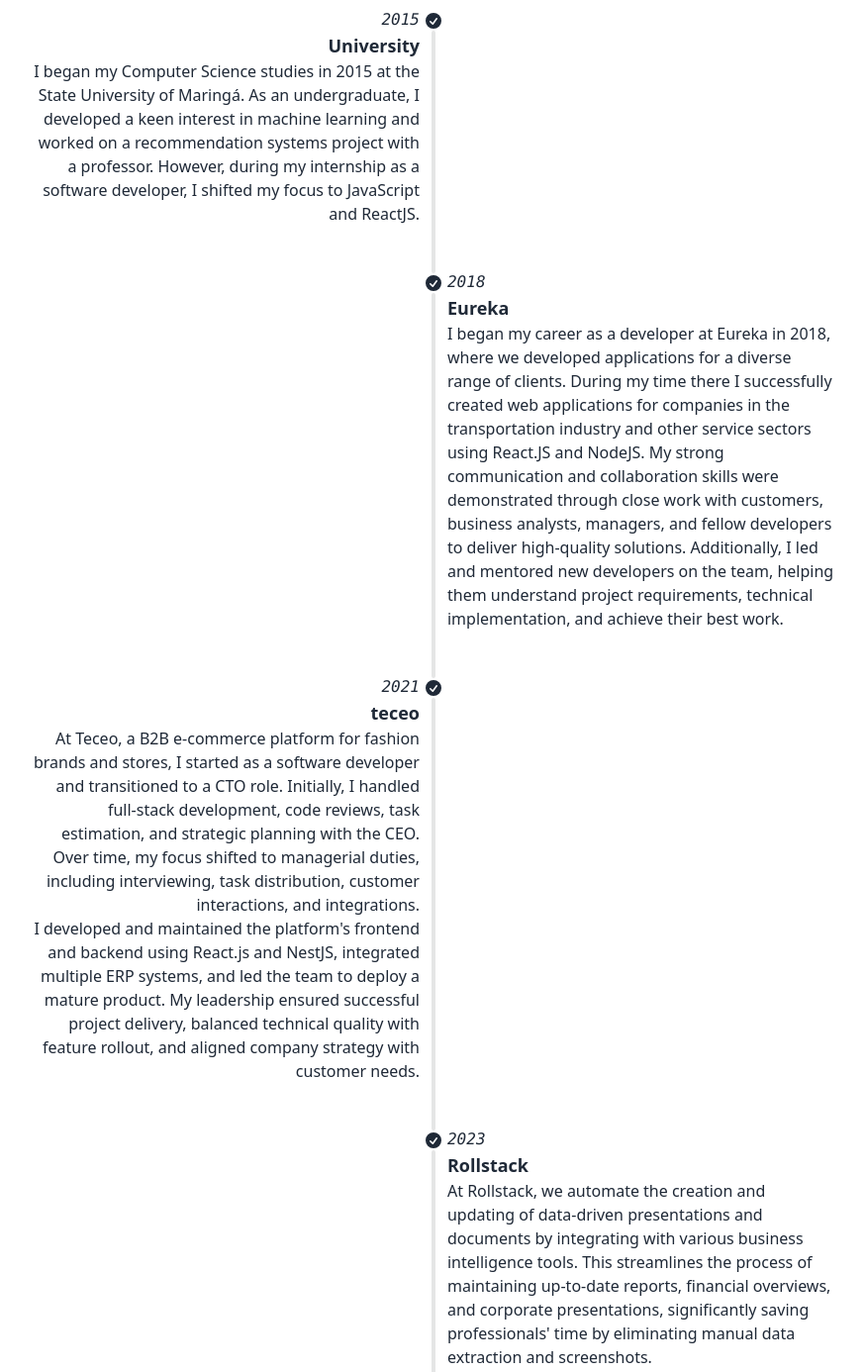
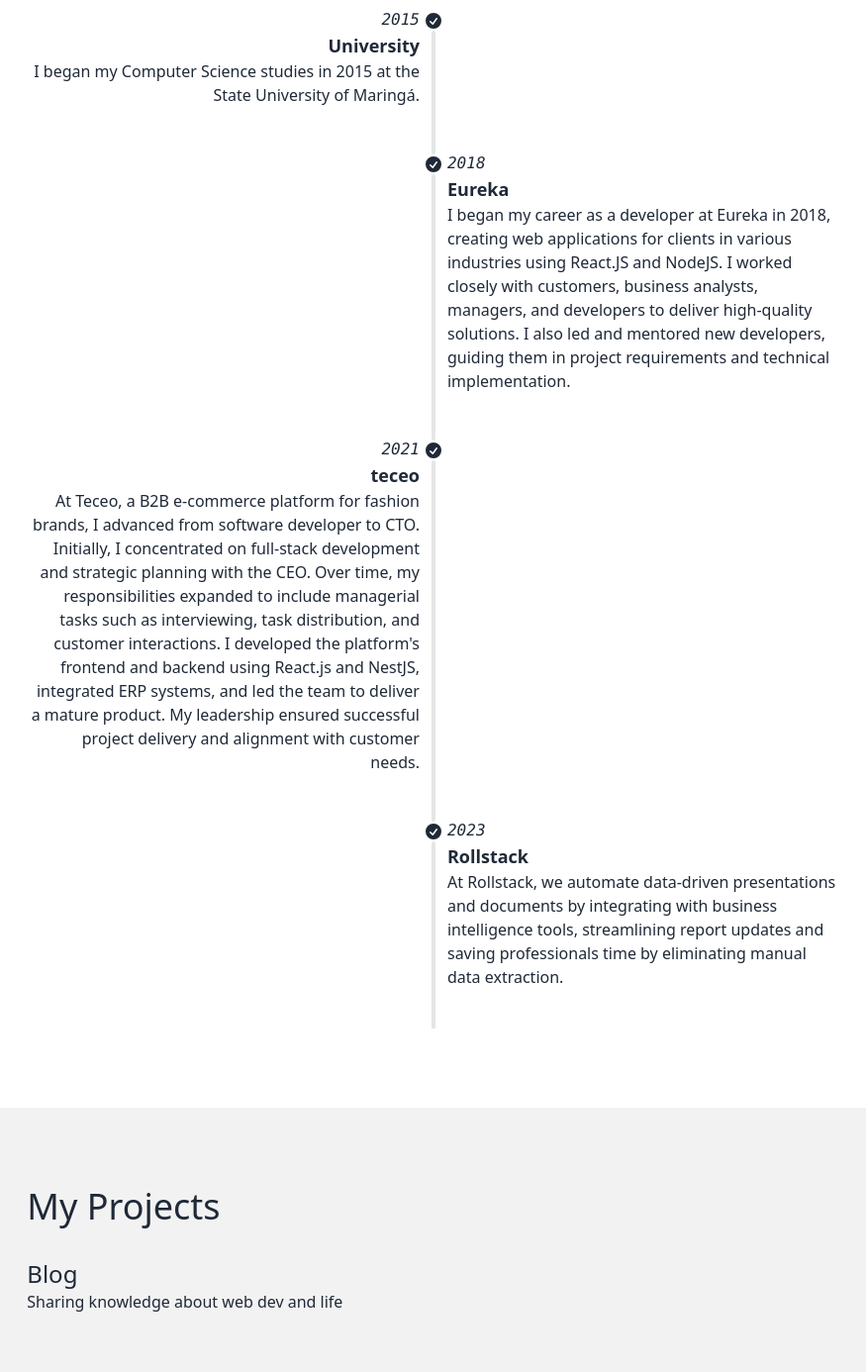
Before and after one commit to abner-suniga/abner-suniga.github.io, a website: page docs/index.html in a window 1280 px wide. Shown: the part 949-2335 px from the top of the page at 99% size, without its empty margins (202-1077 px from the left). Drawn offline with Linux system fonts and the light colour scheme.

Commit message:
less text

```diff
--- a/docs/index.html
+++ b/docs/index.html
@@ -108,11 +108,7 @@
               <time class="font-mono italic">2015</time>
               <div class="text-lg font-black">University</div>
               I began my Computer Science studies in 2015 at the State
-              University of Maringá. As an undergraduate, I developed a keen
-              interest in machine learning and worked on a recommendation
-              systems project with a professor. However, during my internship as
-              a software developer, I shifted my focus to JavaScript and
-              ReactJS.
+              University of Maringá.
             </div>
             <hr />
           </li>
@@ -135,17 +131,12 @@
             <div class="timeline-end mb-10">
               <time class="font-mono italic">2018</time>
               <div class="text-lg font-black">Eureka</div>
-              I began my career as a developer at Eureka in 2018, where we
-              developed applications for a diverse range of clients. During my
-              time there I successfully created web applications for companies
-              in the transportation industry and other service sectors using
-              React.JS and NodeJS. My strong communication and collaboration
-              skills were demonstrated through close work with customers,
-              business analysts, managers, and fellow developers to deliver
-              high-quality solutions. Additionally, I led and mentored new
-              developers on the team, helping them understand project
-              requirements, technical implementation, and achieve their best
-              work.
+              I began my career as a developer at Eureka in 2018, creating web
+              applications for clients in various industries using React.JS and
+              NodeJS. I worked closely with customers, business analysts,
+              managers, and developers to deliver high-quality solutions. I also
+              led and mentored new developers, guiding them in project
+              requirements and technical implementation.
             </div>
             <hr />
           </li>
@@ -168,18 +159,15 @@
             <div class="timeline-start md:text-end mb-10">
               <time class="font-mono italic">2021</time>
               <div class="text-lg font-black">teceo</div>
-              At Teceo, a B2B e-commerce platform for fashion brands and stores,
-              I started as a software developer and transitioned to a CTO role.
-              Initially, I handled full-stack development, code reviews, task
-              estimation, and strategic planning with the CEO. Over time, my
-              focus shifted to managerial duties, including interviewing, task
-              distribution, customer interactions, and integrations.
-              <br />
-              I developed and maintained the platform's frontend and backend
-              using React.js and NestJS, integrated multiple ERP systems, and
-              led the team to deploy a mature product. My leadership ensured
-              successful project delivery, balanced technical quality with
-              feature rollout, and aligned company strategy with customer needs.
+              At Teceo, a B2B e-commerce platform for fashion brands, I advanced
+              from software developer to CTO. Initially, I concentrated on
+              full-stack development and strategic planning with the CEO. Over
+              time, my responsibilities expanded to include managerial tasks
+              such as interviewing, task distribution, and customer
+              interactions. I developed the platform's frontend and backend
+              using React.js and NestJS, integrated ERP systems, and led the
+              team to deliver a mature product. My leadership ensured successful
+              project delivery and alignment with customer needs.
             </div>
             <hr />
           </li>
@@ -202,12 +190,10 @@
             <div class="timeline-end mb-10">
               <time class="font-mono italic">2023</time>
               <div class="text-lg font-black">Rollstack</div>
-              At Rollstack, we automate the creation and updating of data-driven
-              presentations and documents by integrating with various business
-              intelligence tools. This streamlines the process of maintaining
-              up-to-date reports, financial overviews, and corporate
-              presentations, significantly saving professionals' time by
-              eliminating manual data extraction and screenshots.
+              At Rollstack, we automate data-driven presentations and documents
+              by integrating with business intelligence tools, streamlining
+              report updates and saving professionals time by eliminating manual
+              data extraction.
             </div>
             <hr />
           </li>
```
